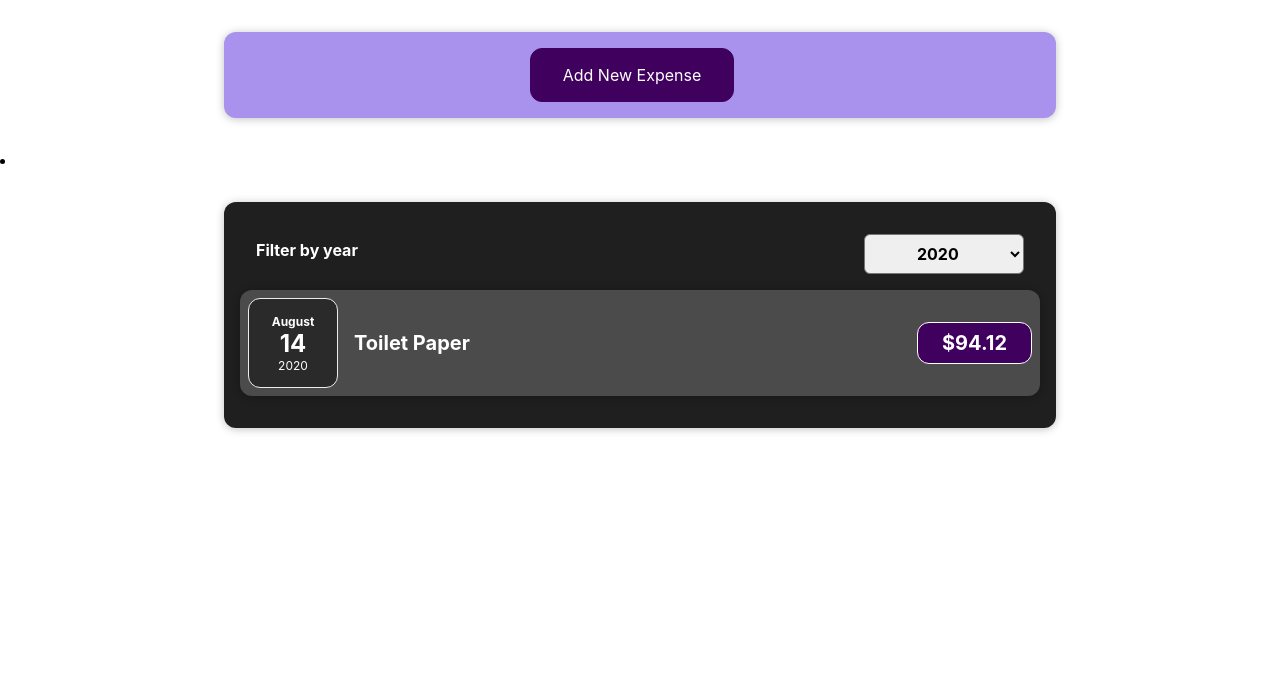
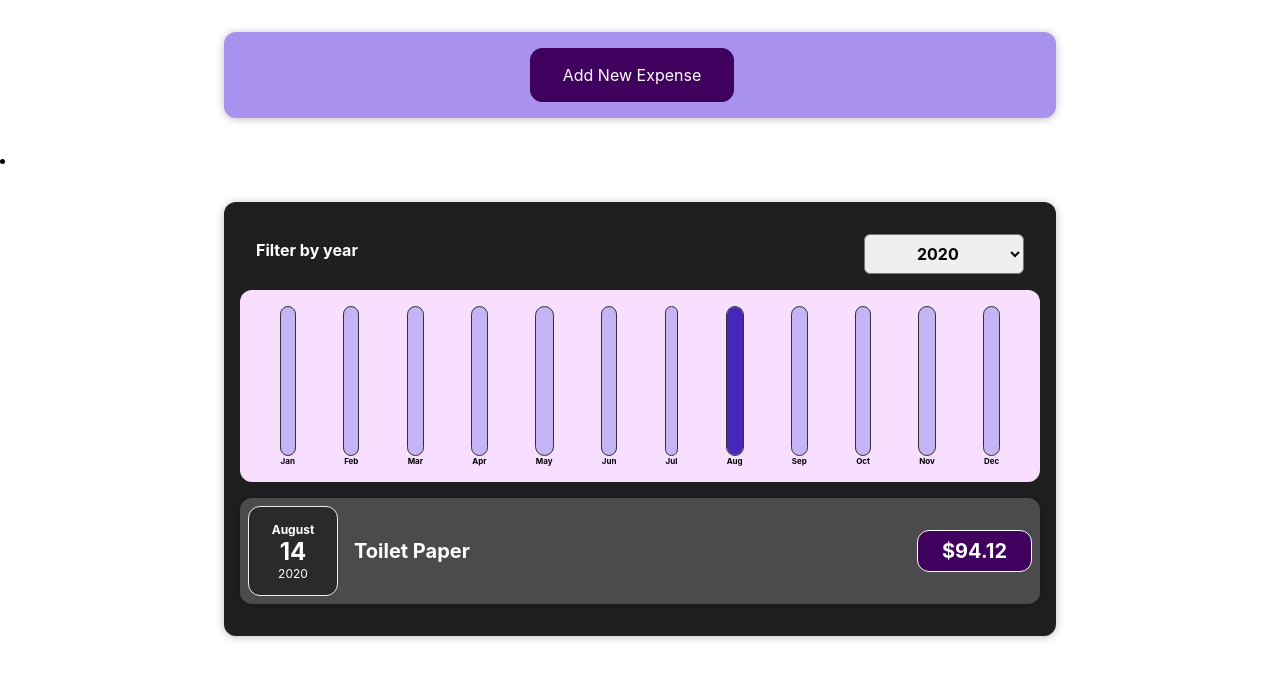
Before and after one commit to ivayloivan0v/ExpenseTracker, a React (Create React App) app: page / in a window 1280 px wide. Shown: the top 680 px of the page. Built offline with nearby package versions, Linux system fonts and the light colour scheme.

Commit message:
adding a chart

```diff
--- /dev/null
+++ b/src/components/Chart/Chart.css
@@ -0,0 +1,9 @@
+.chart {
+  padding: 1rem;
+  border-radius: 12px;
+  background-color: #f8dfff;
+  text-align: center;
+  display: flex;
+  justify-content: space-around;
+  height: 10rem;
+}
--- /dev/null
+++ b/src/components/Chart/Chart.js
@@ -0,0 +1,20 @@
+import { ChartBar } from "./ChartBar";
+import "./Chart.css";
+
+export const Chart = (props) => {
+  const dataPointValues = props.dataPoints.map((dataPoint) => dataPoint.value);
+  const totalMaximum = Math.max(...dataPointValues);
+
+  return (
+    <div className="chart">
+      {props.dataPoints.map((dataPoint) => (
+        <ChartBar
+          value={dataPoint.value}
+          maxValue={totalMaximum}
+          label={dataPoint.label}
+          key={dataPoint.label}
+        />
+      ))}
+    </div>
+  );
+};
--- /dev/null
+++ b/src/components/Chart/ChartBar.css
@@ -0,0 +1,30 @@
+.chart-bar {
+  height: 100%;
+  display: flex;
+  flex-direction: column;
+  align-items: center;
+}
+
+.chart-bar__inner {
+  height: 100%;
+  width: 100%;
+  border: 1px solid #313131;
+  border-radius: 12px;
+  background-color: #c3b4f3;
+  overflow: hidden;
+  display: flex;
+  flex-direction: column;
+  justify-content: flex-end;
+}
+
+.chart-bar__fill {
+  background-color: #4826b9;
+  width: 100%;
+  transition: all 0.3s ease-out;
+}
+
+.chart-bar__label {
+  font-weight: bold;
+  font-size: 0.5rem;
+  text-align: center;
+}
--- /dev/null
+++ b/src/components/Chart/ChartBar.js
@@ -0,0 +1,21 @@
+import "./ChartBar.css";
+
+export const ChartBar = (props) => {
+  let barFillHeight = "0%";
+
+  if (props.maxValue > 0) {
+    barFillHeight = Math.round((props.value / props.maxValue) * 100) + "%";
+  }
+
+  return (
+    <div className="chart-bar">
+      <div className="chart-bar__inner">
+        <div
+          className="chart-bar__fill"
+          style={{ height: barFillHeight }}
+        ></div>
+      </div>
+      <div className="chart-bar__label">{props.label}</div>
+    </div>
+  );
+};
--- a/src/components/Expenses/Expenses.js
+++ b/src/components/Expenses/Expenses.js
@@ -3,6 +3,7 @@
 import { ExpensesFilter } from "./ExpensesFilter";
 import { useState } from "react";
 import { ExpensesList } from "./ExpensesList";
+import { ExpensesChart } from "./ExpensesChart";
 
 export const Expenses = (props) => {
   const [filteredYear, setFilteredYear] = useState("2020");
@@ -22,6 +23,7 @@
           selected={filteredYear}
           onChangeFilter={filterChangeHandler}
         />
+        <ExpensesChart expenses={filteredExpenses} />
         <ExpensesList items={filteredExpenses} />
       </Card>
     </li>
--- /dev/null
+++ b/src/components/Expenses/ExpensesChart.js
@@ -0,0 +1,25 @@
+import { Chart } from "../Chart/Chart";
+
+export const ExpensesChart = (props) => {
+  const chartDataPoints = [
+    { label: "Jan", value: 0 },
+    { label: "Feb", value: 0 },
+    { label: "Mar", value: 0 },
+    { label: "Apr", value: 0 },
+    { label: "May", value: 0 },
+    { label: "Jun", value: 0 },
+    { label: "Jul", value: 0 },
+    { label: "Aug", value: 0 },
+    { label: "Sep", value: 0 },
+    { label: "Oct", value: 0 },
+    { label: "Nov", value: 0 },
+    { label: "Dec", value: 0 },
+  ];
+
+  for(const expense of props.expenses) {
+    const expenseMonth = expense.date.getMonth();
+    chartDataPoints[expenseMonth].value += expense.amount;
+  }
+
+  return <Chart dataPoints={chartDataPoints} />;
+};
--- a/src/components/NewExpense/ExpenseForm.js
+++ b/src/components/NewExpense/ExpenseForm.js
@@ -21,7 +21,7 @@
 
     const expenseData = {
       title: enteredTitle,
-      amount: enteredAmount,
+      amount: +enteredAmount,
       date: new Date(enteredDate),
     };
     props.onSaveExpenseData(expenseData);
```
